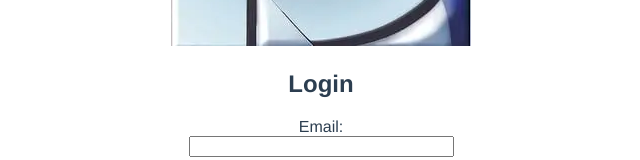
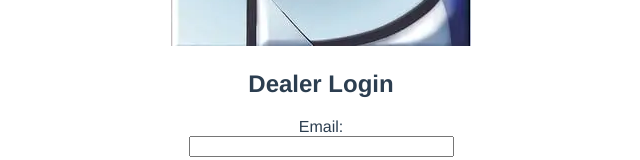
Before and after one commit to melkdelly/RRMS-Candidate-App, a Vue app: page / in a window 1280 px wide. Shown: the part 314-474 px from the top of the page, without its empty margins (319-959 px from the left). Built offline with nearby package versions, Linux system fonts and the light colour scheme.

Commit message:
changed h2 tag

```diff
--- a/src/components/LogIn.vue
+++ b/src/components/LogIn.vue
@@ -1,5 +1,5 @@
 <template>
-    <h2> Login </h2>
+    <h2> Dealer Login </h2>
     <form>
         <div type="form-group">
             <label for="emailInput"> Email: </label> <br>
```
